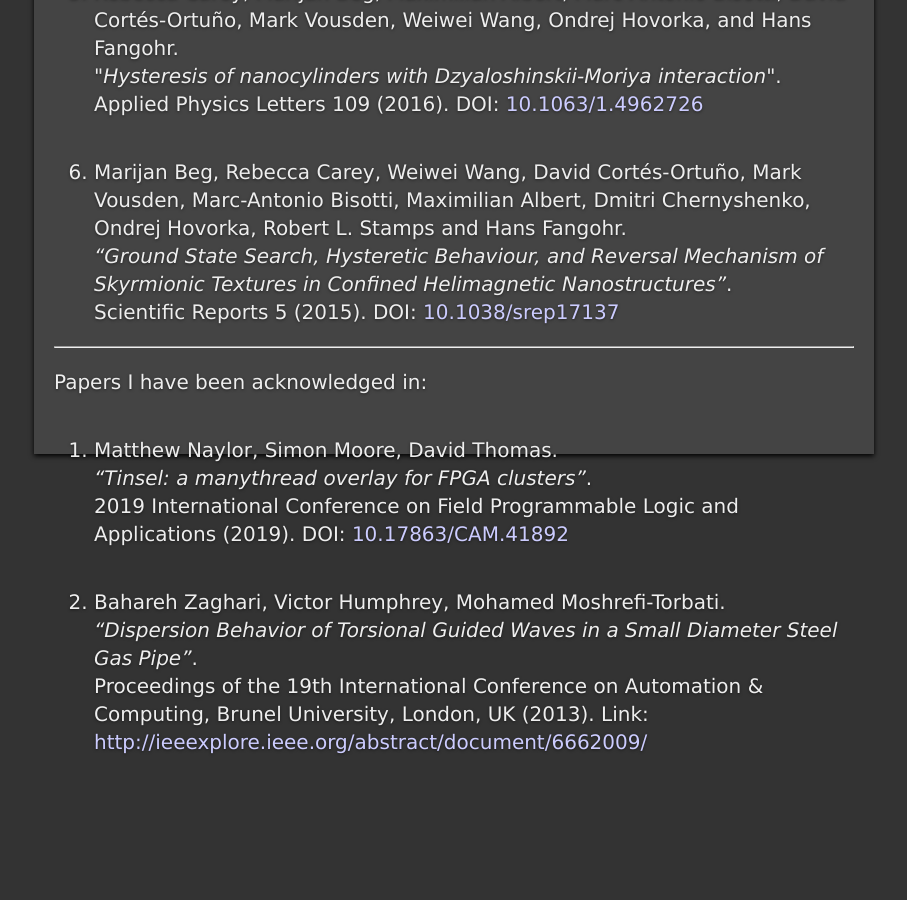
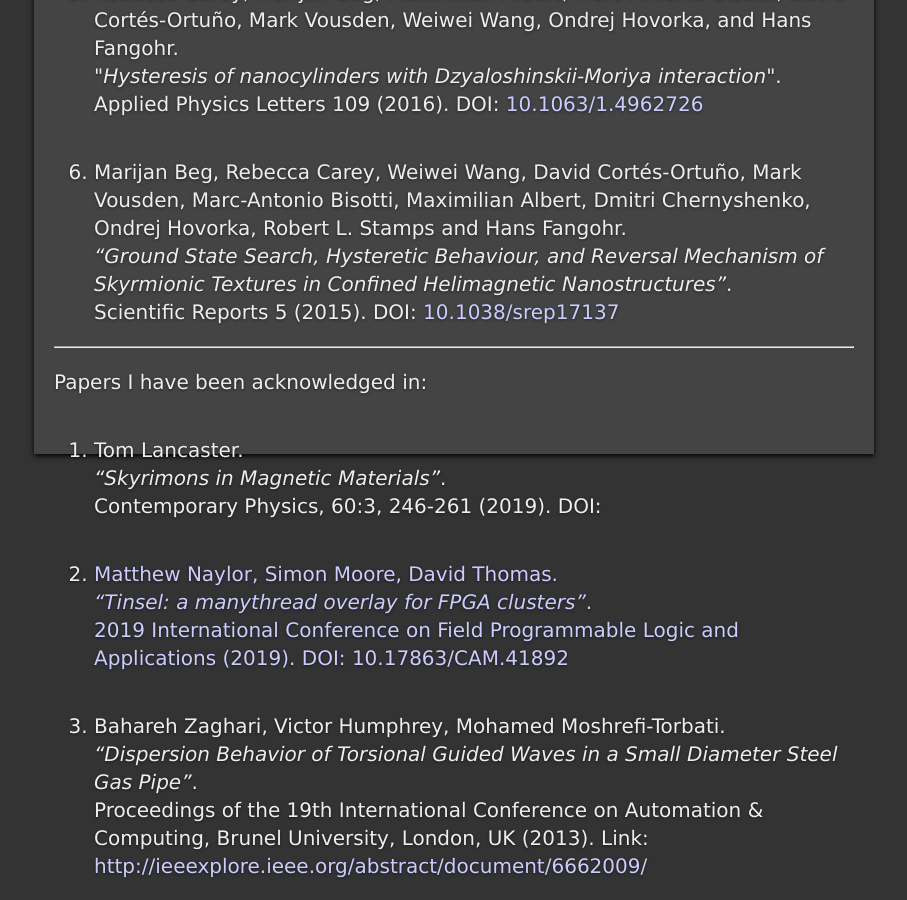
Before and after one commit to mvousden/personal-site, a Jekyll site: the page built from papers.html, in a window 1280 px wide and 900 px high, scrolled down 1353 px. Shown: the whole window, without its empty margins (186-1093 px from the left). Built offline with Jekyll 4.4.1, drawn with Linux system fonts in a browser that asks for light colours; before the commit the page ends 2129 px from its top, so only the background shows below that.

Commit message:
Add Lancaster 2019 acknowledgement.

```diff
--- a/papers.html
+++ b/papers.html
@@ -94,6 +94,13 @@ Scientific Reports 5 (2015). DOI:
 
 <ol>
 <li><p>
+Tom Lancaster. <br>
+<i>“Skyrimons in Magnetic Materials”</i>. <br>
+Contemporary Physics, 60:3, 246-261 (2019). DOI:
+<a href=https://doi.org/10.1080/00107514.2019.1699352</a>
+</p></li>
+
+<li><p>
 Matthew Naylor, Simon Moore, David Thomas. <br>
 <i>“Tinsel: a manythread overlay for FPGA clusters”</i>. <br>
 2019 International Conference on Field Programmable Logic and Applications
```
